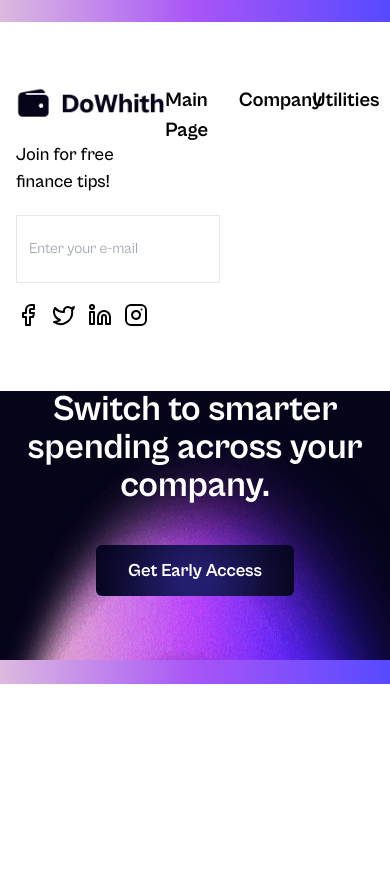
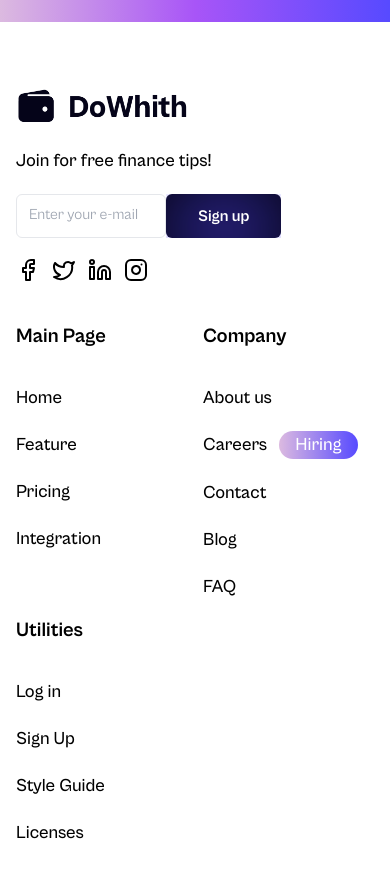
Before and after one commit to skupta12/DoWhith, a Next.js app: page / in a window 390 px wide. Shown: the part 7615-8493 px from the top of the page. Before the commit the page ends 8299 px from the top, so only its background shows below. Built offline with nearby package versions, Linux system fonts and the light colour scheme.

Commit message:
The Home page has been finished

```diff
--- a/src/app/layout.tsx
+++ b/src/app/layout.tsx
@@ -27,7 +27,6 @@ export default function RootLayout({
           </div>
         </main>
         <Footer />
-        <Cta />
       </body>
     </html>
   );
--- a/src/components/Footer.tsx
+++ b/src/components/Footer.tsx
@@ -11,8 +11,8 @@ const Footer = () => {
   return (
     <footer className="lg:py-24 py-16">
       <MaxWidthWrapper>
-        <div className="grid grid-cols-12 gap-0">
-          <div className="col-span-5">
+        <div className="grid grid-cols-12 gap-x-5 lg:gap-y-5 gap-y-10">
+          <div className="lg:col-span-5 col-span-12">
             <div className="flex flex-col gap-y-5">
               <div>
                 <Image width={172} height={40} src={Logo} alt="DoWhith logo" />
@@ -20,9 +20,10 @@ const Footer = () => {
               <div className="text-[18px] font-medium">
                 Join for free finance tips!
               </div>
-              <form className="flex gap-x-4" action="#">
+              <form className="flex" action="#">
                 <input
-                  className="outline-none border py-[8px] px-[12px] text-[15px]"
+                  className="outline-none rounded-md border py-[8px] px-[12px]
+                  text-[15px] w-full lg:max-w-[200px] max-w-[150px]"
                   type="text"
                   name="email"
                   placeholder="Enter your e-mail"
@@ -45,11 +46,28 @@ const Footer = () => {
               </div>
             </div>
           </div>
-          <div className="col-span-7">
-            <div className="grid grid-cols-12 gap-3">
+          <div className="lg:col-span-7 col-span-12">
+            <div className="grid grid-cols-12 gap-4">
               {footerLinks.map((link, i) => (
-                <div className="col-span-4" key={i}>
-                  <h6 className="text-[20px] font-semibold">{link.title}</h6>
+               <div className={`md:col-span-4 col-span-6 ${i === 2 ? "col-span-12" : ""}`} key={i}>
+                  <div className="flex flex-col gap-y-5">
+                    <h6 className="text-[20px] font-semibold mb-3">
+                      {link.title}
+                    </h6>
+                    {link.links.map((item, i) => (
+                      <ul key={i}>
+                        <li className="text-[18px] font-medium flex gap-3">
+                          <Link className="hover:opacity-70 duration-300" href={item.href}>{item.link}</Link>
+                          {item.link === "Careers" && (
+                            <div className="bg-gradient-to-r from-neutral-100
+                             to-primary-300 text-white px-4 py-[0.5px] rounded-full">
+                              Hiring
+                            </div>
+                          )}
+                        </li>
+                      </ul>
+                    ))}
+                  </div>
                 </div>
               ))}
             </div>
```
